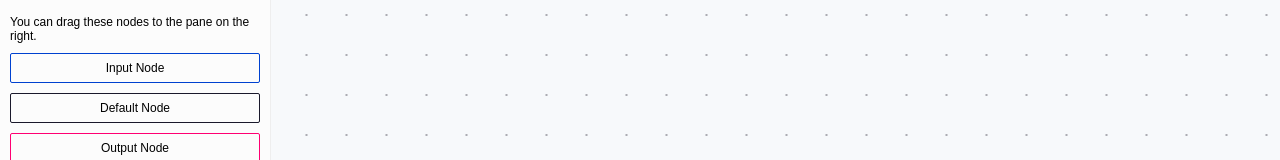
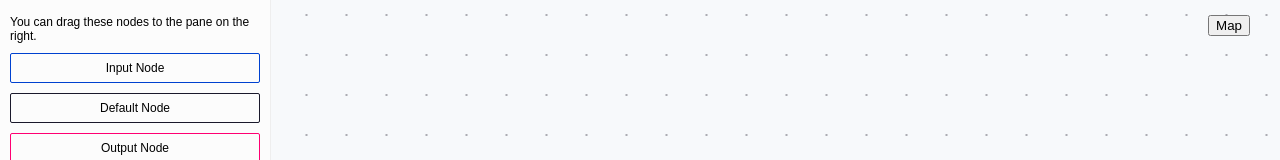
Before and after one commit to dcmdestello/carto-assignment, a React (Vite) app: page / in a window 1280 px wide. Shown: the top 160 px of the page. Built offline with nearby package versions, Linux system fonts and the light colour scheme.

Commit message:
Implemented simple mock router to switch between diagram and map view. Moved page container css to a more appropiate file.

```diff
--- a/src/App.css
+++ b/src/App.css
@@ -1,18 +1,13 @@
 html,
 body,
-#root,
-#mainDiv {
+#root {
   margin: 0;
   padding: 0;
   width: 100vw;
   height: 100vh;
+  font-family: sans-serif;
+  box-sizing: border-box;
   overflow: hidden;
-}
-
-#mainDiv {
-  display: flex;
-  justify-content: center;
-  background-color: #f5f5f5;
 }
 
 .Sidebar {
@@ -27,3 +22,10 @@ body,
   display: flex;
   flex-grow: 1;
 }
+
+.floatingAbsoluteActionsWrapper {
+  position: absolute;
+  top: 15px;
+  right: 30px;
+  z-index: 1;
+}
--- a/src/App.tsx
+++ b/src/App.tsx
@@ -1,14 +1,30 @@
 import { ReactFlowProvider } from "@xyflow/react";
 
 import { DnDProvider } from "./DnDContext";
+import { useState } from "react";
 import { DiagramView } from "./DiagramView/DiagramView";
+import { MapView } from "./MapView";
 
 export type ViewMode = "diagram" | "map";
+
+import "./App.css";
+
+// Mock Router
+const AppRouter = () => {
+  const [viewMode, setViewMode] = useState<ViewMode>("diagram");
+  if (viewMode === "diagram") {
+    return <DiagramView setViewMode={setViewMode} />;
+  }
+  if (viewMode === "map") {
+    return <MapView setViewMode={setViewMode} />;
+  }
+  return <p>404 View: {viewMode} not found.</p>;
+};
 
 const App = () => (
   <ReactFlowProvider>
     <DnDProvider>
-      <DiagramView />
+      <AppRouter />
     </DnDProvider>
   </ReactFlowProvider>
 );
--- a/src/DiagramView/DiagramView.css
+++ b/src/DiagramView/DiagramView.css
@@ -1,19 +1,3 @@
-html,
-body {
-  margin: 0;
-  padding: 0;
-  font-family: sans-serif;
-  box-sizing: border-box;
-  /* height: 100%; */
-  width: 100vw;
-  height: 100vh;
-}
-
-#root {
-  width: 100vw;
-  height: 100vh;
-}
-
 .dndflow {
   /* position: relative; */
   flex-direction: column;
--- a/src/DiagramView/DiagramView.tsx
+++ b/src/DiagramView/DiagramView.tsx
@@ -37,7 +37,11 @@ const initialNodes = [
 let id = 0;
 const getId = () => `dndnode_${id++}`;
 
-export const DiagramView = () => {
+type FlowDiagramProps = {
+  setViewMode: (mode: ViewMode) => void;
+};
+
+export const DiagramView = ({ setViewMode }: FlowDiagramProps) => {
   const reactFlowWrapper = useRef(null);
   const [nodes, setNodes, onNodesChange] = useNodesState(initialNodes);
   const [edges, setEdges, onEdgesChange] = useEdgesState<Edge>([]);
@@ -84,6 +88,15 @@ export const DiagramView = () => {
 
   return (
     <div className="dndflow">
+      <div className="floatingAbsoluteActionsWrapper">
+        <button
+          onClick={() => {
+            setViewMode("map");
+          }}
+        >
+          Map
+        </button>
+      </div>
       <Sidebar />
       <div className="reactflow-wrapper" ref={reactFlowWrapper}>
         <ReactFlow
--- /dev/null
+++ b/src/MapView/index.tsx
@@ -0,0 +1,22 @@
+import type { ViewMode } from "../App";
+
+type MapViewProps = {
+  setViewMode: (s: ViewMode) => void;
+};
+
+export const MapView = ({ setViewMode }: MapViewProps) => {
+  return (
+    <div className="dndflow">
+      <div className="floatingAbsoluteActionsWrapper">
+        <button
+          onClick={() => {
+            setViewMode("diagram");
+          }}
+        >
+          Diagram
+        </button>
+      </div>
+      Map View
+    </div>
+  );
+};
```
